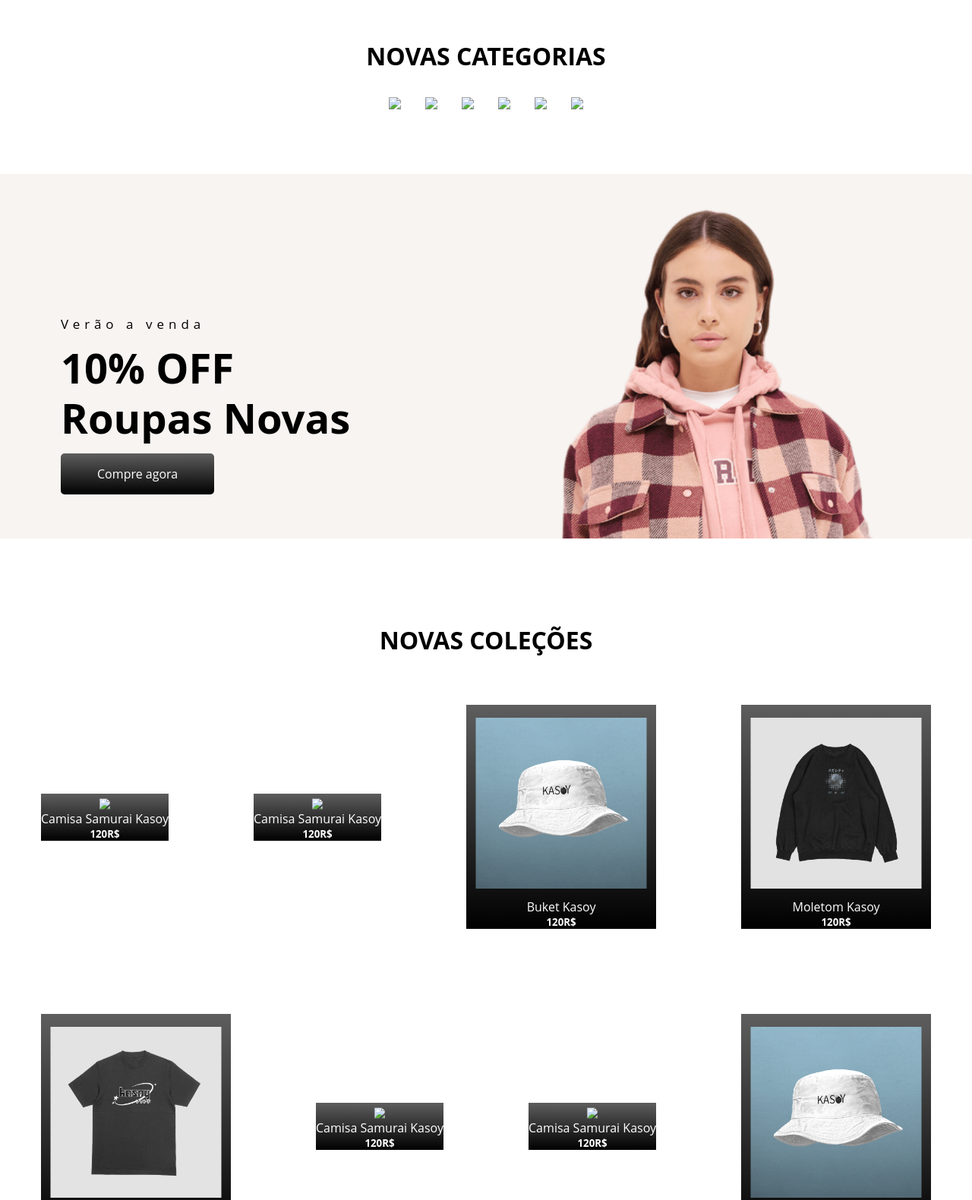
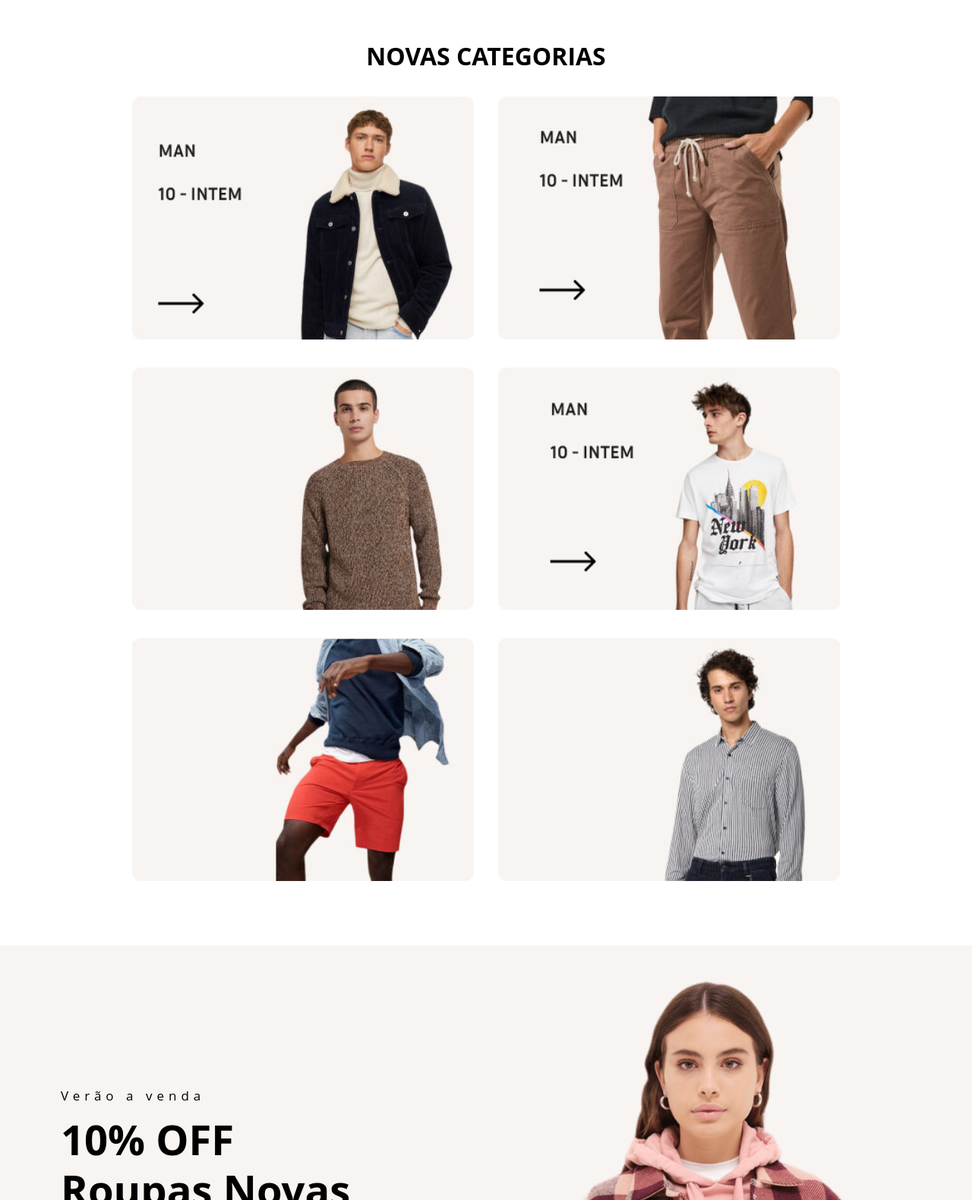
Before and after one commit to AndersonGabrielBD/Projeto-E-commerce.-Loja-de-roupas, a plain HTML site: page index.html in a window 1280 px wide. Shown: the part 860-2440 px from the top of the page at 76% size. Drawn offline with Linux system fonts and the light colour scheme.

Commit message:
Update index.html

```diff
--- a/index.html
+++ b/index.html
@@ -45,22 +45,22 @@
         <h1>NOVAS CATEGORIAS</h1>
         <div class="container-card1">
             <div class="cards">
-                <img src="/imgs/Luck -1.png">
+                <img src="/imgs/card1.png">
             </div>
             <div class="cards">
-                <img src="/imgs/Luck-2.png">
+                <img src="/imgs/card2.png">
             </div>
             <div class="cards">
-                <img src="/imgs/Luck-3.png">
+                <img src="/imgs/card3.png">
             </div>
             <div class="cards">
-                <img src="/imgs/Luck-4.png">
+                <img src="/imgs/card4.png">
             </div>
             <div class="cards">
-                <img src="/imgs/Luck-5.png">
+                <img src="/imgs/card5.png">
             </div>
             <div class="cards">
-                <img src="/imgs/Luck-6.png">
+                <img src="/imgs/card6.png">
             </div>
 
 
@@ -79,13 +79,13 @@
         <h1>NOVAS COLEÇÕES</h1>
         <div class="container-roupa">
             <div class="roupa">
-                <img src="/imgs/Imagem do WhatsApp de 2023-04-28 à(s) 01.32.30.jpg" width="400px">
+                <img src="imgs/camisa1.jpg" width="400px">
                 <p>Camisa Samurai Kasoy</p>
                 <h5>120R$</h5>
             </div>
 
             <div class="roupa">
-                <img src="imgs/Imagem do WhatsApp de 2023-04-28 à(s) 01.32.31.jpg" width="400px">
+                <img src="imgs/camisa2.jpg" width="400px">
                 <p>Camisa Samurai Kasoy</p>
                 <h5>120R$</h5>
             </div>
@@ -108,13 +108,13 @@
                 <h5>120R$</h5>
             </div>
             <div class="roupa">
-                <img src="/imgs/Imagem do WhatsApp de 2023-04-28 à(s) 01.32.30.jpg" width="400px">
+                <img src="imgs/camisa1.jpg" width="400px">
                 <p>Camisa Samurai Kasoy</p>
                 <h5>120R$</h5>
             </div>
 
             <div class="roupa">
-                <img src="imgs/Imagem do WhatsApp de 2023-04-28 à(s) 01.32.31.jpg" width="400px">
+                <img src="imgs/camisa2.jpg" width="400px">
                 <p>Camisa Samurai Kasoy</p>
                 <h5>120R$</h5>
             </div>
@@ -133,6 +133,7 @@
                 <p>Camisa Oversized</p>
                 <h5>120R$</h5>
             </div>
+
 
         </div>
     </section>
@@ -167,5 +168,4 @@
         </div>
     </section>
 </body>
-
 </html>
```
